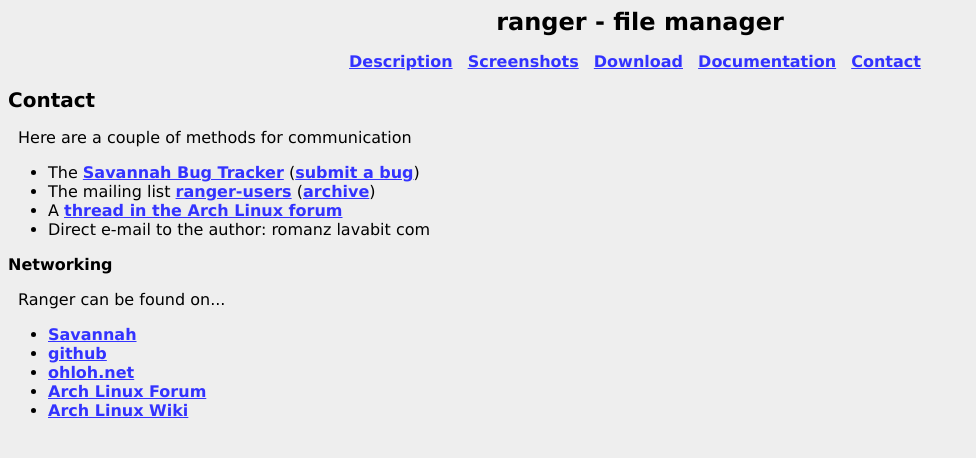
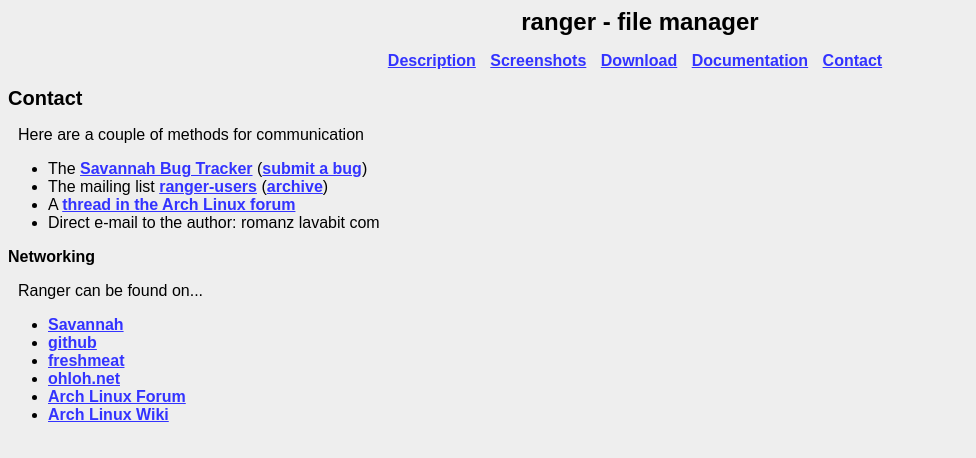
Before and after one commit to ranger/ranger.github.io, a plain HTML site: page contact.html in a window 1280 px wide. Shown: the whole page, without its empty margins (0-976 px from the left). Drawn offline with Linux system fonts and the light colour scheme.

Commit message:
Never gonna give you up~

```diff
--- a/contact.html
+++ b/contact.html
@@ -1,8 +1,8 @@
 <!DOCTYPE HTML PUBLIC "-//W3C//DTD HTML 4.0 Transitional//EN">
 <html><head>
   <title>ranger</title>
+  <link rel="stylesheet" href="ranger.css" type="text/css" />
   <meta http-equiv="Content-Type" content="text/html; charset=utf-8" />
-  <link rel="stylesheet" href="ranger.css" type="text/css">
 </head><body>
 <h1>ranger - file manager</h1>
 <div style="text-align: center;">
@@ -23,6 +23,7 @@
 <p>Ranger can be found on...<ul>
 <li><a href="http://savannah.nongnu.org/projects/ranger/">Savannah</a></li>
 <li><a href="http://github.com/hut/ranger">github</a></li>
+<li><a href="http://freshmeat.net/projects/ranger">freshmeat</a></li>
 <li><a href="http://www.ohloh.net/p/ranger">ohloh.net</a></li>
 <li><a href="http://bbs.archlinux.org/viewtopic.php?id=93025">Arch Linux Forum</a></li>
 <li><a href="http://wiki.archlinux.org/index.php/Ranger">Arch Linux Wiki</a></li>
--- a/ranger.css
+++ b/ranger.css
@@ -1,6 +1,6 @@
 body {
-	background: #EEEEEE;
-	font-family: Bitstream Vera Sans, Verdana;
+  background: #EEEEEE;
+  font-family: sans-serif;
 }
 h1 {
   text-align: center;
@@ -17,27 +17,26 @@ a.menu {
 }
 a {
   font-weight: bold;
-	color: #3333ff;/*78821/27587/19705/7882*/
+  color: #3333ff;
 }
 a:visited {
-	color: #6633dd;
+  color: #6633dd;
 }
 a:hover {
   text-decoration: none;
 }
-
 img {
-	border: none;
+  border: none;
 }
 div.code {
-	background-color:#CCCCCC;
-	padding: 4px 14px;
+  background-color :#CCCCCC;
+  padding: 4px 14px;
   margin-left: 18px;
   margin-right: 18px;
-	font-family: monospace;
+  font-family: monospace;
   white-space: pre;
 }
 p {
   padding-left: 10px;
-	font-family: Bitstream Vera Sans, Verdana;
+  font-family: sans-serif;
 }
```
Also changed, not shown: documentation.html (+1 -1 lines), download.html (+1 -1 lines), index.html (+1 -1 lines), screenshots.html (+1 -1 lines).
